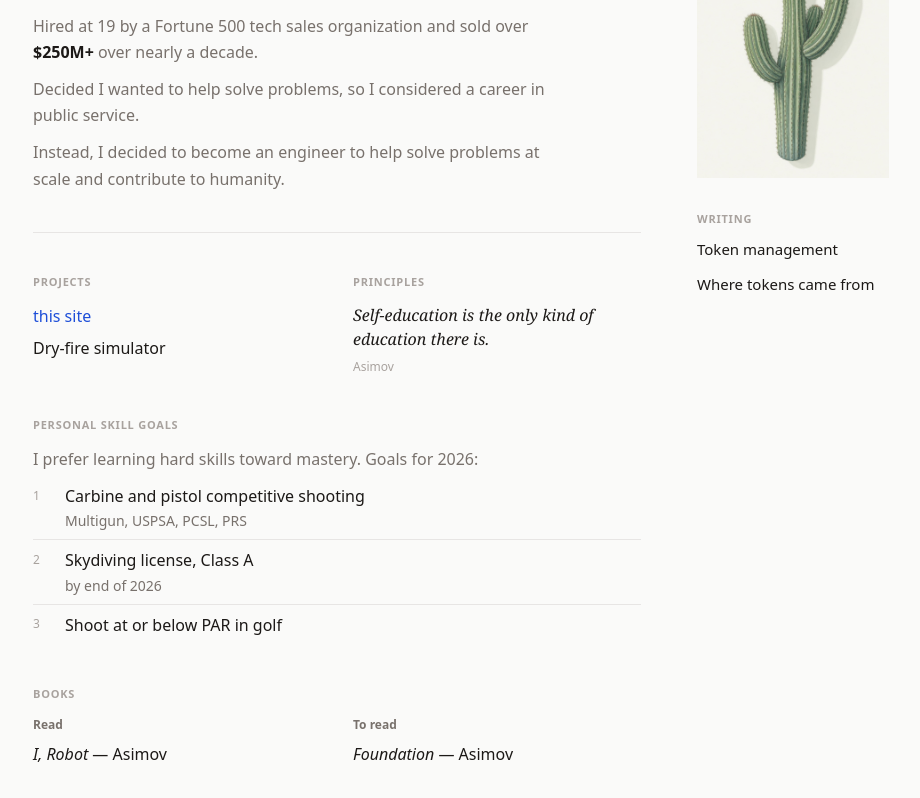
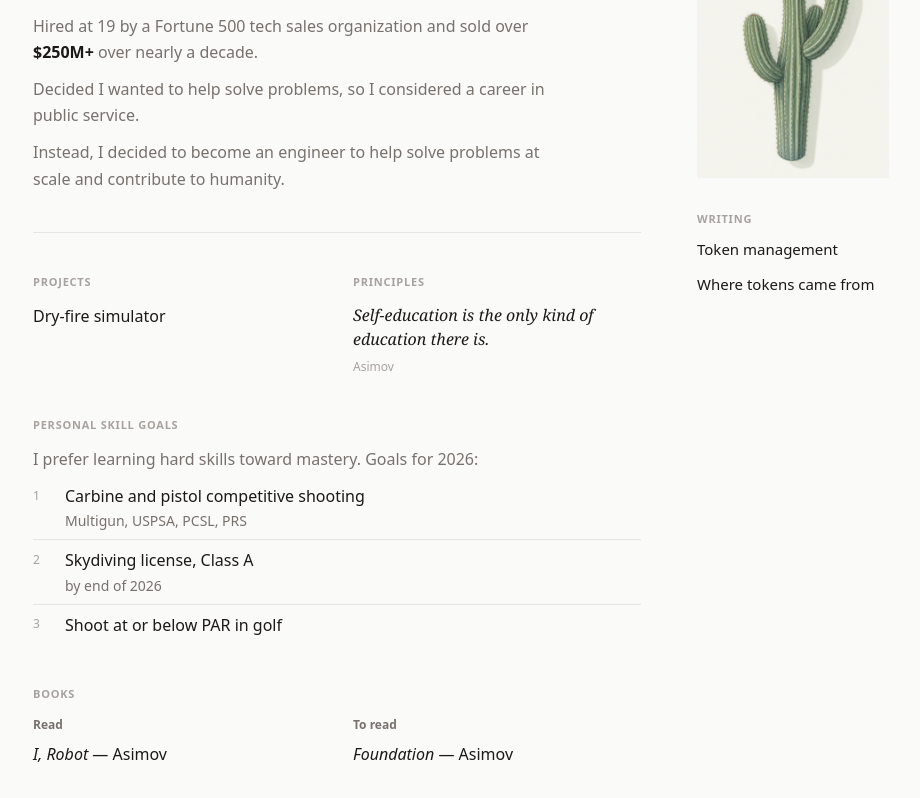
Before and after one commit to practicalbaseline/resume-site, a plain HTML site: page index.html in a window 1280 px wide. Shown: the part 122-920 px from the top of the page, without its empty margins (179-1099 px from the left). Drawn offline with Linux system fonts and the light colour scheme.

Commit message:
Remove this site from projects list

```diff
--- a/index.html
+++ b/index.html
@@ -27,7 +27,6 @@
     <section>
       <h2>Projects</h2>
       <ul class="list">
-        <li><a href="index.html">this site</a></li>
         <li>Dry-fire simulator</li>
       </ul>
     </section>
```
